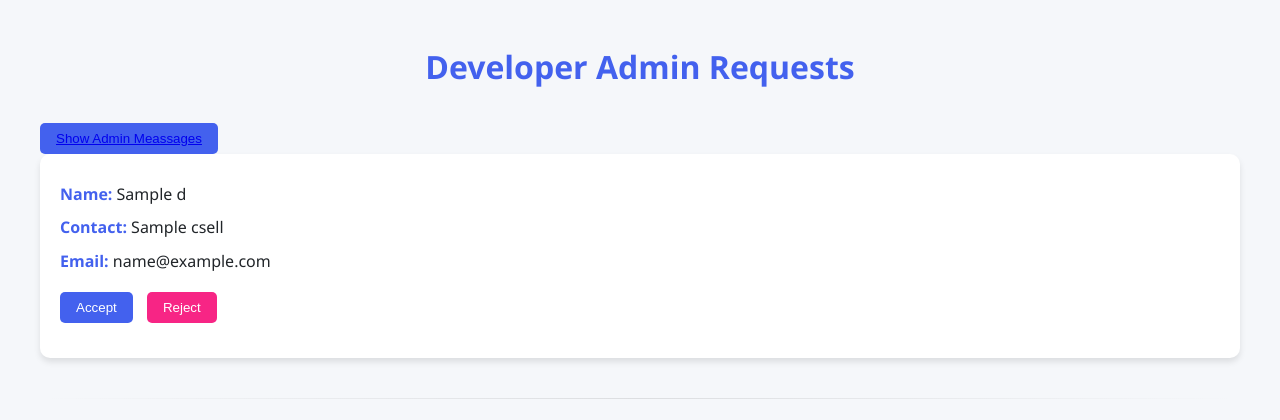
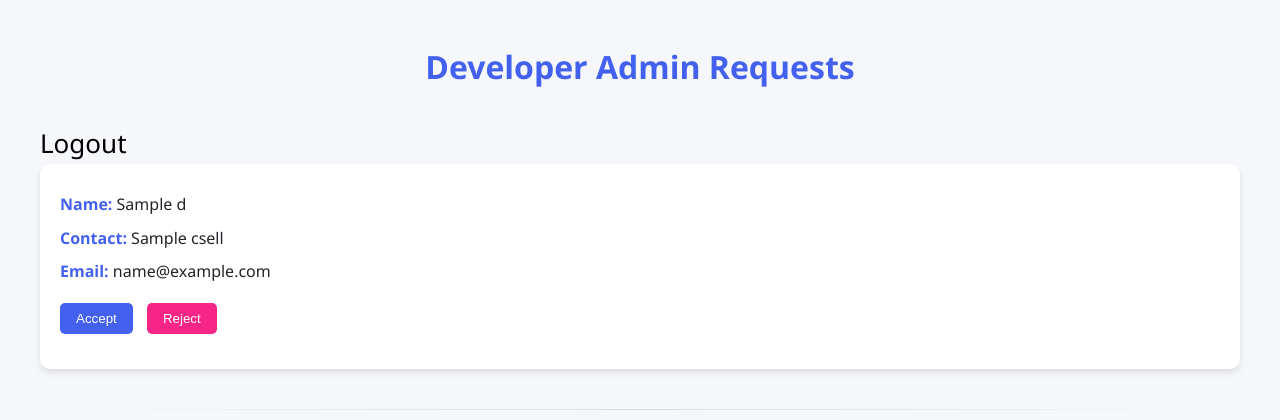
Before and after one commit to sriram-65/HMI_MANAGMENT, a Flask app: template templates/dev.html in a window 1280 px wide. Shown: the top 420 px of the page. Run offline with Flask 3, Linux system fonts and the light colour scheme; the template is opened without the code that fills it: most values are stand-ins (such as "Sample title", 1, 10 or a date in 2020).

Commit message:
Update dev.html

```diff
--- a/templates/dev.html
+++ b/templates/dev.html
@@ -105,7 +105,8 @@
 
   <h1>Developer Admin Requests</h1>
 
-  <button> <a href="/show-admin-meassages">Show Admin Meassages</a> </button>
+<!--   <button> <a href="/show-admin-meassages">Show Admin Meassages</a> </button> -->
+<a href="/logout" style="text-decoration: none; color:black; font-size: 26px;"> Logout </a>
 
   {% for i in d %}
     <div class="card">
```
